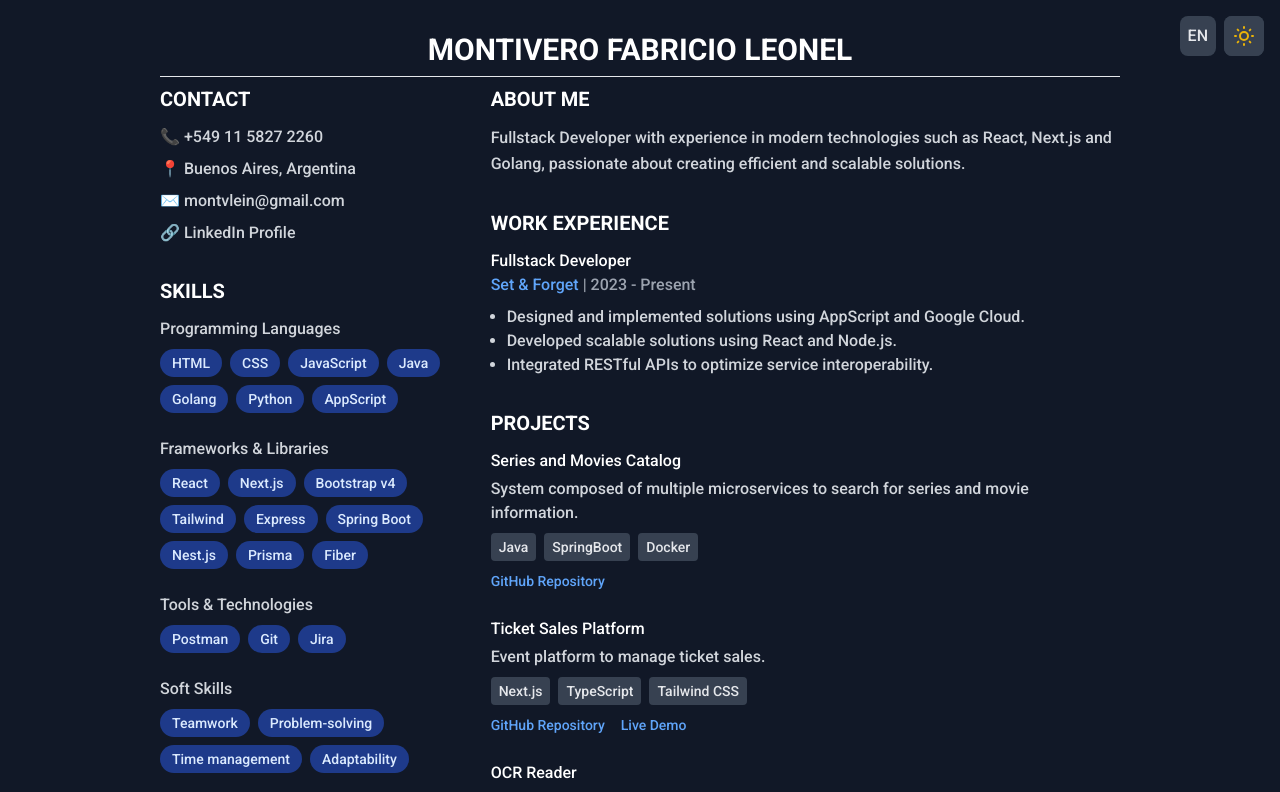
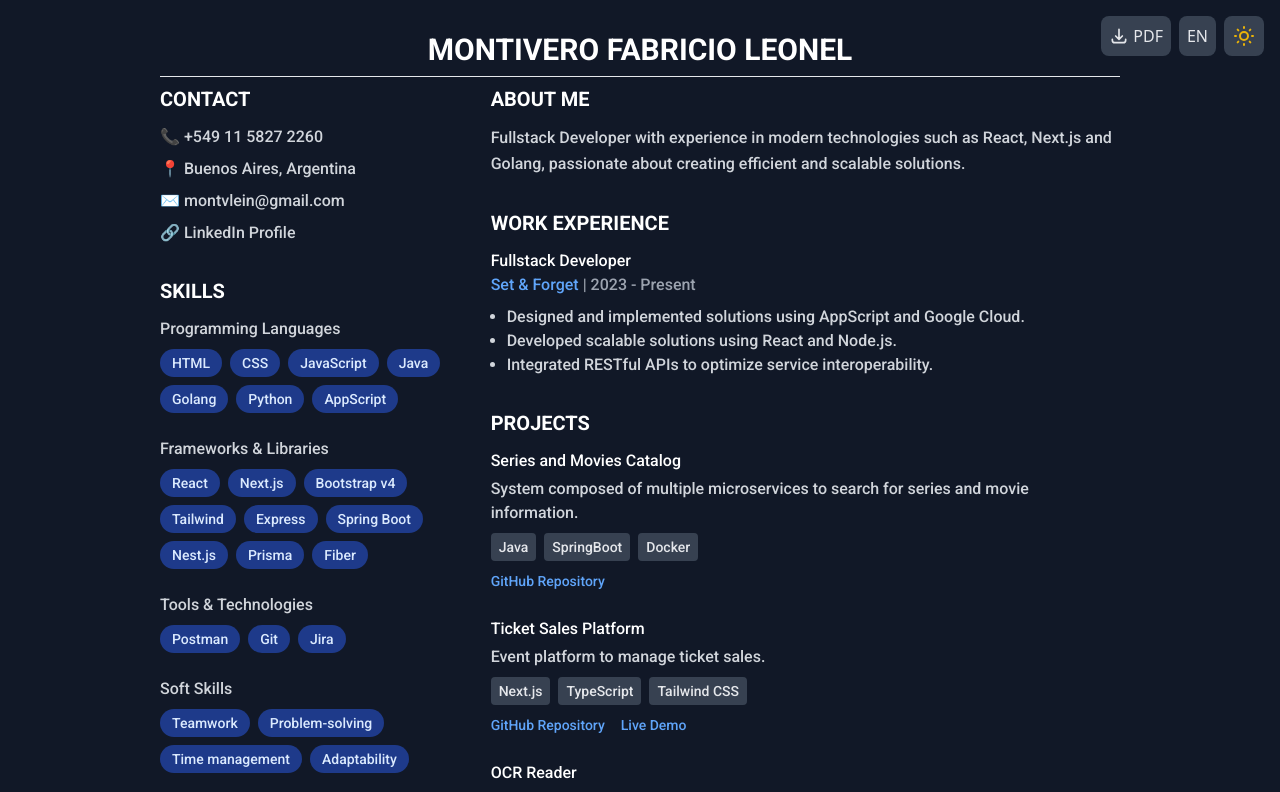
Before and after one commit to montvlein/CV, a React (Vite) app: page / in a window 1280 px wide. Shown: the top 792 px of the page. Built offline with nearby package versions, Linux system fonts and the light colour scheme.

Commit message:
[ADD] button to download as PDF

```diff
--- a/package.json
+++ b/package.json
@@ -9,6 +9,8 @@
     "preview": "vite preview"
   },
   "dependencies": {
+    "html2canvas": "^1.4.1",
+    "jspdf": "^2.5.1",
     "react": "^18.2.0",
     "react-dom": "^18.2.0"
   },
--- a/src/App.jsx
+++ b/src/App.jsx
@@ -9,19 +9,20 @@ import data from './data/resume.json'
 import DarkModeToggle from './components/Toggles/DarkModeToggle';
 import LanguageToggle from './components/Toggles/LangToggle';
 import { LanguageProvider } from './context/LanguageContext';
+import PdfDownloadButton from './components/PdfDownloadButton';
 
 function App() {
   return (
     <LanguageProvider>
-    <div className="min-h-screen p-8 max-w-5xl mx-auto roboto-medium bg-white dark:bg-gray-900 dark:text-white">
+    <div className="absolute top-4 right-4 flex gap-2 print:hidden">
+      <PdfDownloadButton />
+      <LanguageToggle />
+      <DarkModeToggle />
+    </div>
+    <div id="cv-content" className="min-h-screen p-8 max-w-5xl mx-auto roboto-medium bg-white dark:bg-gray-900 dark:text-white">
       <header className='mb-2 text-center'>
         <h1 className="text-3xl font-bold mb-2 uppercase">{data.personalInfo.lastName} {data.personalInfo.firstName}</h1>
         <hr/>
-        <DarkModeToggle className="absolute top-4 right-4" />
-        <div className="absolute top-4 right-4 flex gap-2">
-          <LanguageToggle />
-          <DarkModeToggle />
-        </div>
       </header>
       <main className="grid grid-cols-3 gap-8">
         {/* Left Column */}
--- /dev/null
+++ b/src/components/PdfDownloadButton.jsx
@@ -0,0 +1,65 @@
+import React from 'react';
+import html2canvas from 'html2canvas';
+import jsPDF from 'jspdf';
+import { useLanguage } from '../context/LanguageContext';
+
+export default function PdfDownloadButton({ className }) {
+  const { language } = useLanguage();
+  const [isGenerating, setIsGenerating] = React.useState(false);
+
+  const generatePDF = async () => {
+    setIsGenerating(true);
+    const content = document.getElementById('cv-content');
+
+    try {
+      const canvas = await html2canvas(content, {
+        scale: 2,
+        useCORS: true,
+        logging: false,
+        windowWidth: content.scrollWidth,
+        windowHeight: content.scrollHeight
+      });
+
+      const imgData = canvas.toDataURL('image/jpeg', 1.0);
+      const pdf = new jsPDF({
+        orientation: 'portrait',
+        unit: 'px',
+        format: [canvas.width / 2, canvas.height / 2]
+      });
+
+      pdf.addImage(imgData, 'JPEG', 0, 0, canvas.width / 2, canvas.height / 2);
+      pdf.save('CV-Fabricio-Montivero.pdf');
+    } catch (error) {
+      console.error('Error generating PDF:', error);
+    } finally {
+      setIsGenerating(false);
+    }
+  };
+
+  return (
+    <button
+      onClick={generatePDF}
+      disabled={isGenerating}
+      className={`p-2 rounded-lg bg-gray-200 dark:bg-gray-700 text-gray-700 dark:text-gray-200
+        hover:bg-gray-300 dark:hover:bg-gray-600 transition-colors ${className}`}
+      aria-label="Download PDF"
+    >
+      {isGenerating ? (
+        <span className="flex items-center">
+          <svg className="animate-spin h-5 w-5 mr-2" viewBox="0 0 24 24">
+            <circle className="opacity-25" cx="12" cy="12" r="10" stroke="currentColor" strokeWidth="4" fill="none" />
+            <path className="opacity-75" fill="currentColor" d="M4 12a8 8 0 018-8V0C5.373 0 0 5.373 0 12h4zm2 5.291A7.962 7.962 0 014 12H0c0 3.042 1.135 5.824 3 7.938l3-2.647z" />
+          </svg>
+          {language === 'en' ? 'Generating...' : 'Generando...'}
+        </span>
+      ) : (
+        <span className="flex items-center">
+          <svg className="w-5 h-5 mr-1" fill="none" stroke="currentColor" viewBox="0 0 24 24">
+            <path strokeLinecap="round" strokeLinejoin="round" strokeWidth={2} d="M4 16v1a3 3 0 003 3h10a3 3 0 003-3v-1m-4-4l-4 4m0 0l-4-4m4 4V4" />
+          </svg>
+          PDF
+        </span>
+      )}
+    </button>
+  );
+}
```
Also changed, not shown: 1 other file (tests, documents, lock files or other folders).
